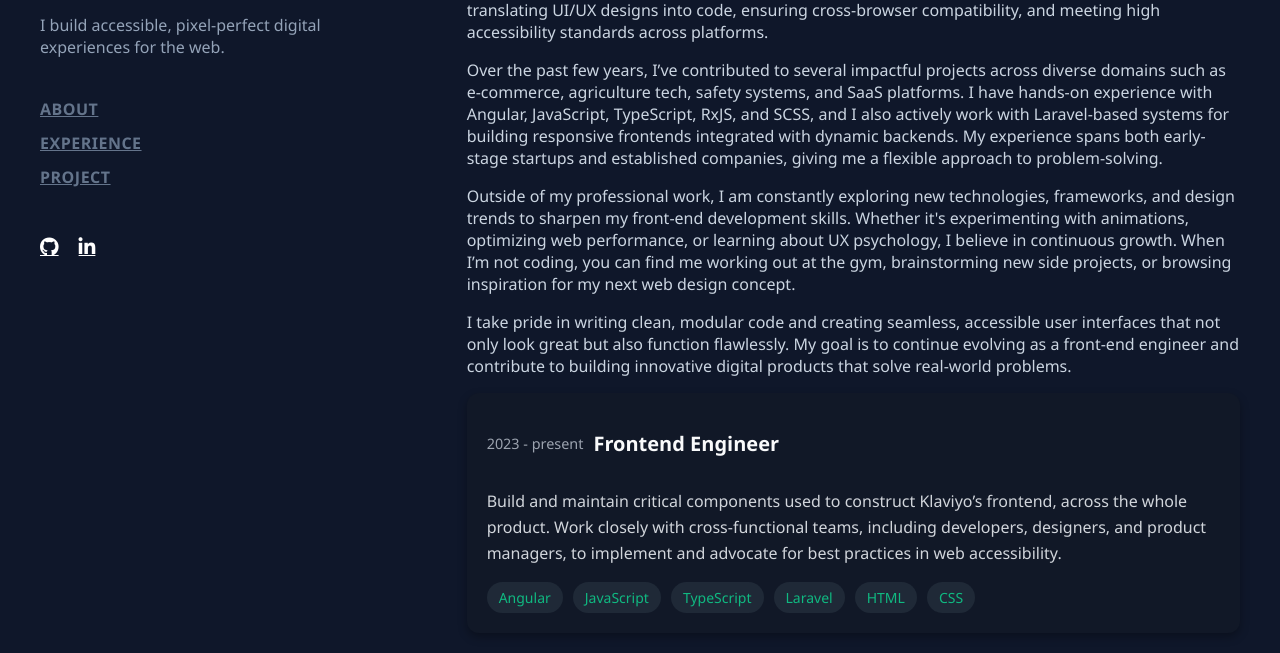
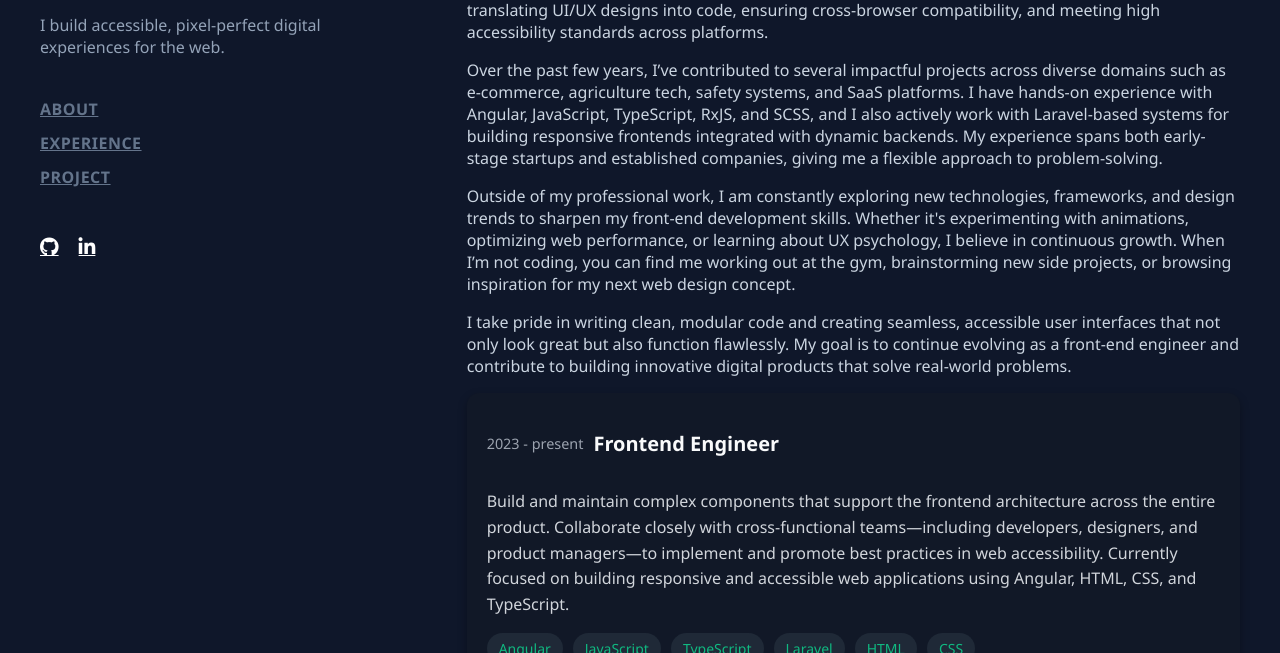
Before and after one commit to AvianshChauhan/portfolio, a plain HTML site: page index.html in a window 1280 px wide. Shown: the part 278-931 px from the top of the page. Drawn offline with Linux system fonts and the light colour scheme.

Commit message:
corrections

```diff
--- a/index.html
+++ b/index.html
@@ -95,11 +95,9 @@
               <h2 class="job-title">Frontend Engineer</h2>
             </div>
             <p class="job-description">
-              Build and maintain critical components used to construct Klaviyo’s
-              frontend, across the whole product. Work closely with
-              cross-functional teams, including developers, designers, and
-              product managers, to implement and advocate for best practices in
-              web accessibility.
+              Build and maintain complex components that support the frontend architecture across the entire product.
+              Collaborate closely with cross-functional teams—including developers, designers, and product managers—to implement and promote best practices in web accessibility.
+              Currently focused on building responsive and accessible web applications using Angular, HTML, CSS, and TypeScript.
             </p>
             <div class="tech-stack">
               <span class="tech-badge">Angular</span>
```
